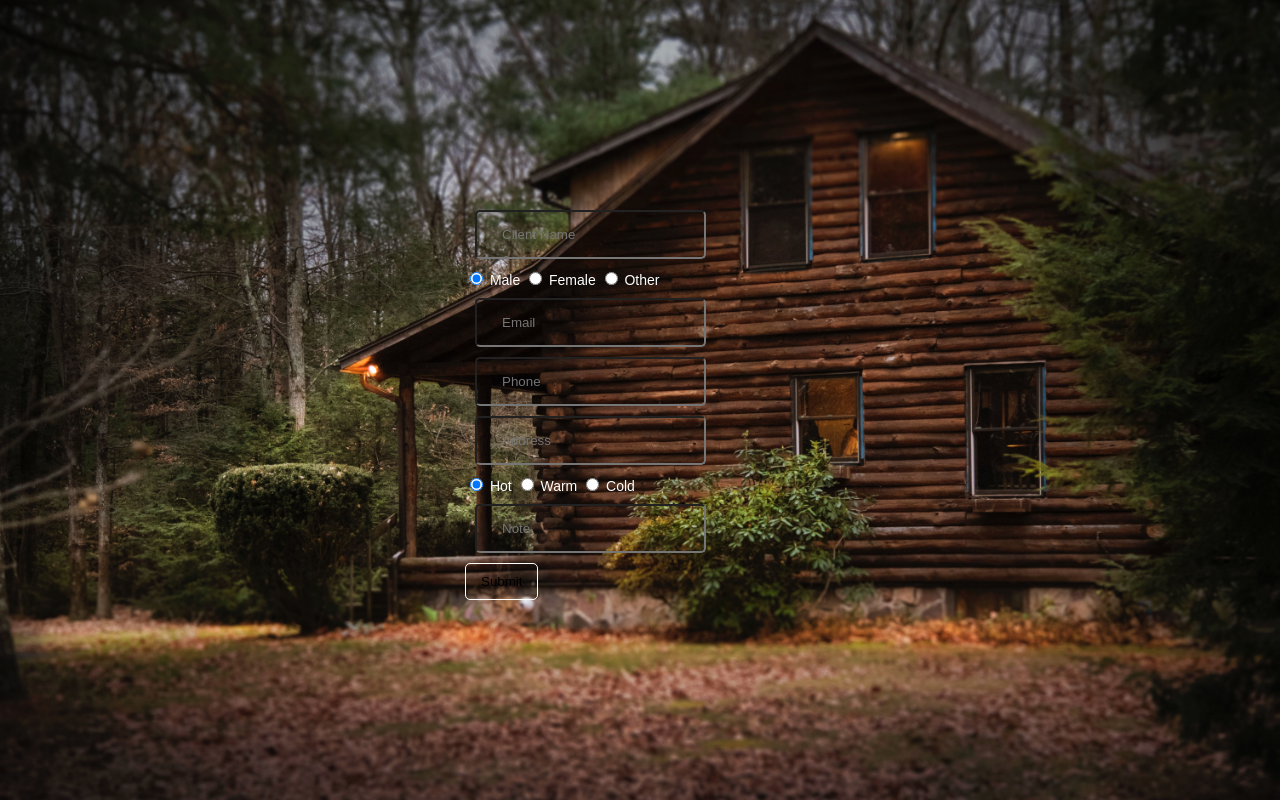
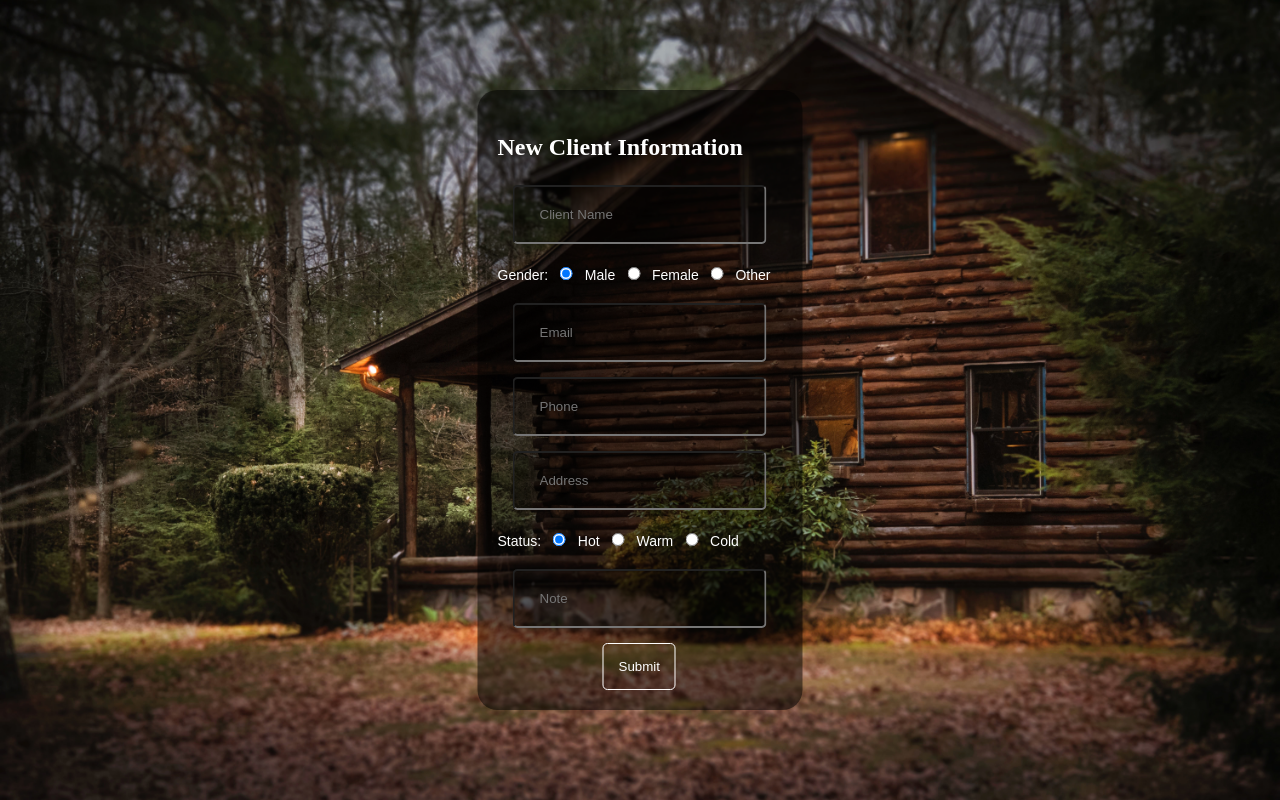
Before and after one commit to xSomoy/WebPortal, a PHP site: page /newEntry.php in a window 1280 px wide. Run offline with PHP 8.4, Linux system fonts and the light colour scheme.

Commit message:
new wntry page redesigned

```diff
--- a/php files/assets/style.css
+++ b/php files/assets/style.css
@@ -154,21 +154,27 @@ body {
 
 .inpt2 {
     display: block;
-    padding: 15px 25px;
+    padding: 20px 25px;
     color: white;
-    background-color: rgba(255, 99, 71, 0);
     border-radius: 5px;
-    margin: 10px;
+    margin: 15px;
+    width: 200px;
+    background-color: rgba(0, 0, 0, 0.281);
+}
+
+.inpt2:focus {
+    background-color: rgba(0, 0, 0, 0.5);
 }
 
 .inpt3 {
     padding: 5px;
      text-align: left;
-
+     margin: 8px;
 }
 
 .filter{
     padding: 10px 15px;
+
     margin: 10px;
     background-color: #f5f5f5;
     border-radius: 10px;
@@ -189,3 +195,9 @@ body {
     display: flex;
     justify-content:space-around;
 }
+
+.submit {
+    color: white;
+    padding: 15px;
+    margin-left: 30%;
+}
--- a/php files/newEntry.php
+++ b/php files/newEntry.php
@@ -27,6 +27,16 @@ require_once "config.php";
             background-image: url(/assets/bg4.jpg);
             color:white;
         }
+    .form {
+      background-color: rgba(0, 0, 0, 0.5);
+      border-radius: 20px;
+      width: 325px;
+    }
+    .form p {
+      font-weight: 700;
+      font-size: 24px;
+      font-family: serif;
+    }
 
 </style>
 </head>
@@ -35,22 +45,21 @@ require_once "config.php";
 <section class="form">
   <div class="wrapper">
 <form action="entryReg.php" method="POST" id="entryForm">
+  <p>New Client Information</p>
     <input class="inpt2"type="text" name="name" placeholder="Client Name" required>
-    <!-- <input class="inpt3" type="radio" name="gender" value="m" >
-    <input class="inpt3" type="radio" name="gender" value="f">
-    <input class="inpt3" type="radio" name="gender" value="o"> -->
+   <span>Gender:</span>
   <label>
-  <input type="radio" name="gender" checked="checked" value="m">
+  <input type="radio" class="inpt3" name="gender" checked="checked" value="m">
   Male
 </label>
 
 <label>
-  <input type="radio" name="gender" value="m">
+  <input type="radio" class="inpt3" name="gender" value="f">
   Female
 </label>
 
 <label class="container">
-  <input type="radio" name="gender" value="m">
+  <input type="radio" class="inpt3" name="gender" value="o">
   Other
 </label>
 
@@ -62,24 +71,24 @@ require_once "config.php";
     <!-- <input class="inpt3" type="radio" name="status" value="hot">
     <input class="inpt3" type="radio" name="status" value="warm">
     <input class="inpt3" type="radio" name="status" value="cold"> -->
-
+<span>Status: </span>
     <label>
-  <input type="radio" name="status" checked="checked" value="hot">
+  <input type="radio" class="inpt3" name="status" checked="checked" value="hot">
   Hot
 </label>
 
 <label>
-  <input type="radio" name="status" value="warm">
+  <input type="radio" class="inpt3" name="status" value="warm">
   Warm
 </label>
 
 <label class="container">
-  <input type="radio" name="status" value="cold">
+  <input type="radio" class="inpt3" name="status" value="cold">
   Cold
 </label>
 
     <input class="inpt2" type="text" class="inpt2" name="note" placeholder="Note">
-    <input class="login" type="submit" value="Submit">
+    <input class="login submit" type="submit" value="Submit">
 
     </form>
 
```
